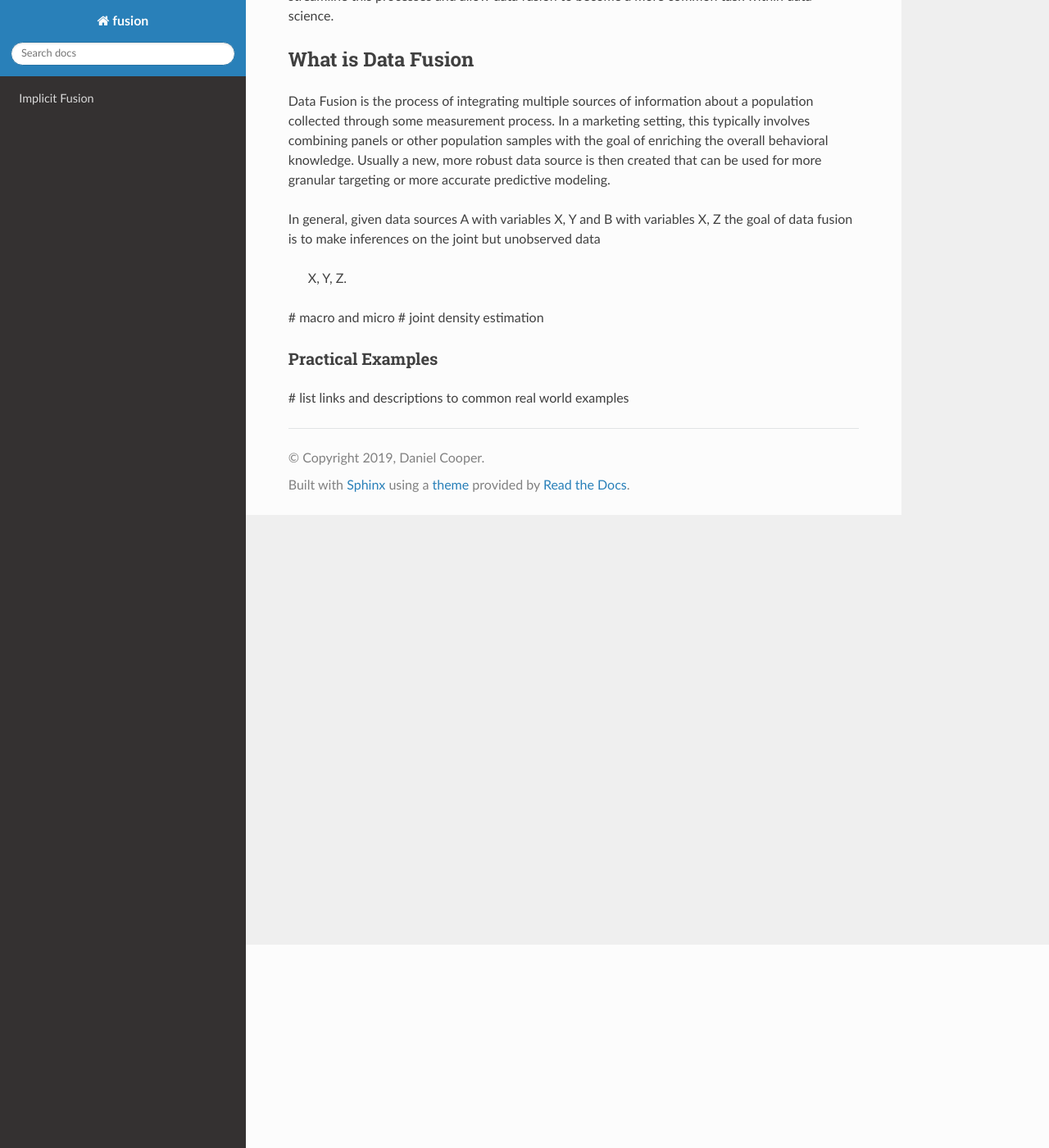
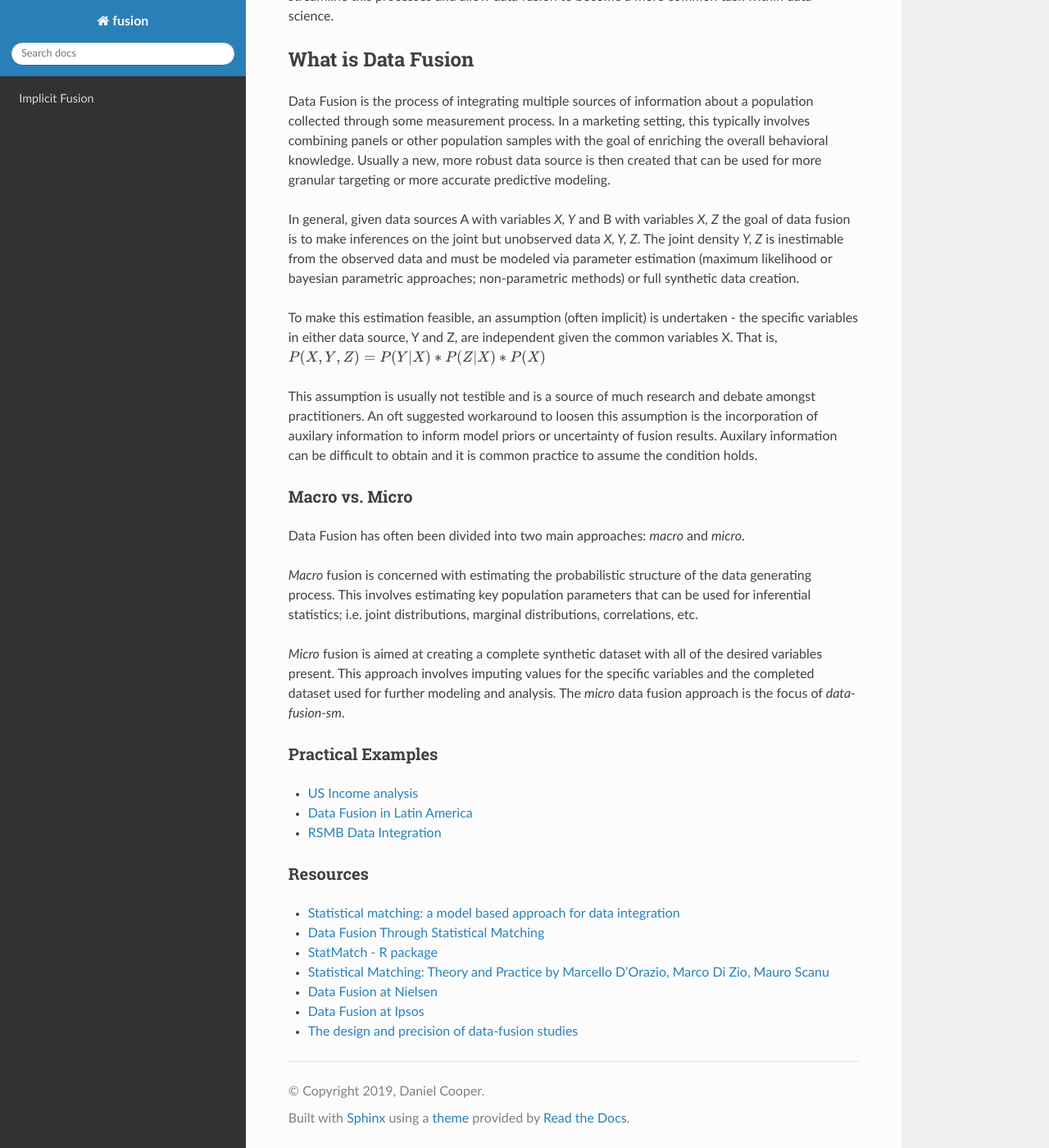
Before and after one commit to dcooper46/data-fusion-sm, a Sphinx documentation site: the page built from docs/source/fusion.rst, in a window 1280 px wide and 1400 px high, scrolled down 248 px. Shown: the whole window at 82% size. Built offline with Sphinx 7.4.7 and the Read the Docs theme 2.0.0, drawn with Linux system fonts in a browser that asks for light colours; pages that are not in the unit, such as notebooks, are missing from menus.

Commit message:
begin updating documentation

```diff
--- a/docs/source/conf.py
+++ b/docs/source/conf.py
@@ -21,7 +21,7 @@ copyright = '2019, Daniel Cooper'
 author = 'Daniel Cooper'
 
 # The full version, including alpha/beta/rc tags
-release = '1.0.0'
+release = '0.4.0'
 
 
 # -- General configuration ---------------------------------------------------
--- a/docs/source/fusion.rst
+++ b/docs/source/fusion.rst
@@ -24,13 +24,57 @@ with the goal of enriching the overall behavioral knowledge.  Usually a new,
 more robust data source is then created that can be used for more granular
 targeting or more accurate predictive modeling.
 
-In general, given data sources A with variables X, Y and B with variables X, Z
+In general, given data sources A with variables `X, Y` and B with variables `X, Z`
 the goal of data fusion is to make inferences on the joint but unobserved data
- X, Y, Z.
+`X, Y, Z`. The joint density `Y, Z` is inestimable from the observed data and
+must be modeled via parameter estimation (maximum likelihood or bayesian
+parametric approaches; non-parametric methods) or full synthetic data creation.
 
-# macro and micro
-# joint density estimation
+To make this estimation feasible, an assumption (often implicit) is undertaken -
+the specific variables in either data source, Y and Z, are independent given
+the common variables X.  That is, :math:`P(X,Y,Z) = P(Y|X)*P(Z|X)*P(X)`
+
+This assumption is usually not testible and is a source of much research and
+debate amongst practitioners.  An oft suggested workaround to loosen this assumption
+is the incorporation of auxilary information to inform model priors or uncertainty
+of fusion results.  Auxilary information can be difficult to obtain and it is
+common practice to assume the condition holds.
+
+Macro vs. Micro
+~~~~~~~~~~~~~~~
+Data Fusion has often been divided into two main approaches: *macro* and *micro*.
+
+*Macro* fusion is concerned with estimating the probabilistic structure of the
+data generating process.  This involves estimating key population parameters
+that can be used for inferential statistics; i.e. joint distributions, marginal
+distributions, correlations, etc.
+
+*Micro* fusion is aimed at creating a complete synthetic dataset with all of the
+desired variables present.  This approach involves imputing values for the
+specific variables and the completed dataset used for further modeling and
+analysis. The *micro* data fusion approach is the focus of `data-fusion-sm`.
+
 
 Practical Examples
 ~~~~~~~~~~~~~~~~~~
-# list links and descriptions to common real world examples
+* `US Income analysis <https://www.ssa.gov/policy/docs/workingpapers/wp18.pdf>`_
+
+* `Data Fusion in Latin America <http://www.zonalatina.com/Zldata166.htm>`_
+
+* `RSMB Data Integration <https://www.rsmb.co.uk/services/data-integration/>`_
+
+Resources
+~~~~~~~~~
+* `Statistical matching: a model based approach for data integration <https://ec.europa.eu/eurostat/documents/3888793/5855821/KS-RA-13-020-EN.PDF>`_
+
+* `Data Fusion Through Statistical Matching <http://ebusiness.mit.edu/research/papers/185_Gupta_Data_Fusion.pdf>`_
+
+* `StatMatch - R package <https://cran.r-project.org/web/packages/StatMatch/>`_
+
+* `Statistical Matching: Theory and Practice by Marcello D'Orazio, Marco Di Zio, Mauro Scanu <https://www.amazon.com/Statistical-Matching-Practice-Marcello-DOrazio/dp/0470023538/ref=sr_1_1?keywords=statistical+matching+theory+and+practice&qid=1577824496&sr=8-1>`_
+
+* `Data Fusion at Nielsen <https://www.nielsen.com/wp-content/uploads/sites/3/2019/04/Nielsen-Introduction-to-Data-Fusion-1.pdf>`_
+
+* `Data Fusion at Ipsos <https://www.ipsos.com/sites/default/files/publication/1970-01/IpsosMediaCT_WhitePaper_DataFusion_Jun2011.pdf>`_
+
+* `The design and precision of data-fusion studies <https://www.researchgate.net/publication/287596724_The_design_and_precision_of_data-fusion_studies>`_
--- a/docs/source/implicit.rst
+++ b/docs/source/implicit.rst
@@ -1,7 +1,7 @@
 .. module:: implicit
    :synopsis: Joining custom data sources via implicit fusion
 
-.. currentmodule:: fusion.implicit_model
+.. currentmodule:: datafusionsm.implicit_model
 
 Implicit Fusion
 ===============
```
Also changed, not shown: docs/source/hot_deck.rst (+2 -5 lines), docs/source/index.rst (+14 -24 lines), docs/source/pmm.rst (+2 -5 lines), 1 other file.
